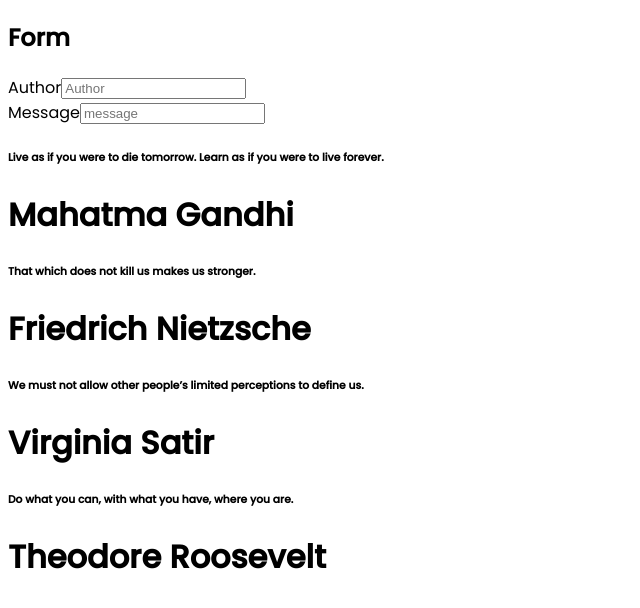
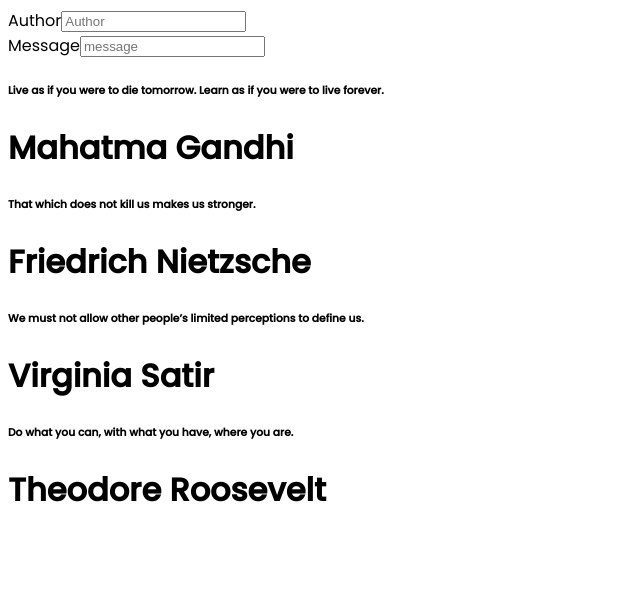
Before and after one commit to LemmyMwaura/react-quotes, a React (Create React App) app: page / in a window 1280 px wide. Shown: the top 608 px of the page, without its empty margins (0-640 px from the left). Built offline with nearby package versions, Linux system fonts and the light colour scheme.

Commit message:
installed uuid

```diff
--- a/package.json
+++ b/package.json
@@ -9,6 +9,7 @@
     "react": "^18.1.0",
     "react-dom": "^18.1.0",
     "react-scripts": "5.0.1",
+    "uuid": "^8.3.2",
     "web-vitals": "^2.1.4"
   },
   "scripts": {
--- a/src/components/App.js
+++ b/src/components/App.js
@@ -1,35 +1,37 @@
 import '../styles/App.css';
 import FormComponent from './FormComponent';
 import QuoteList from './QuoteList';
+import { v4 as uuid } from 'uuid';
 
 function App() {
   return (
-    <>
-      <h2>Form</h2>
-      <FormComponent/>
-      <QuoteList quotes={sampleQuotes}/>
-    </>
+    <div className='app-container'>
+      <div className="wrapper">
+        <FormComponent/>
+        <QuoteList quotes={sampleQuotes}/>
+      </div>
+    </div>
   );
 }
 
 const sampleQuotes = [
   {
-    id:1,
+    id:uuid(),
     author:'Mahatma Gandhi',
     message:'Live as if you were to die tomorrow. Learn as if you were to live forever.'
   },
   {
-    id:2,
+    id:uuid(),
     author:'Friedrich Nietzsche',
     message:'That which does not kill us makes us stronger.'
   },
   {
-    id:3,
+    id:uuid(),
     author:'Virginia Satir',
     message:'We must not allow other people’s limited perceptions to define us.'
   },
   {
-    id:4,
+    id:uuid(),
     author:'Theodore Roosevelt',
     message:'Do what you can, with what you have, where you are.'
   }
```
Also changed, not shown: 1 other file (tests, documents, lock files or other folders).
